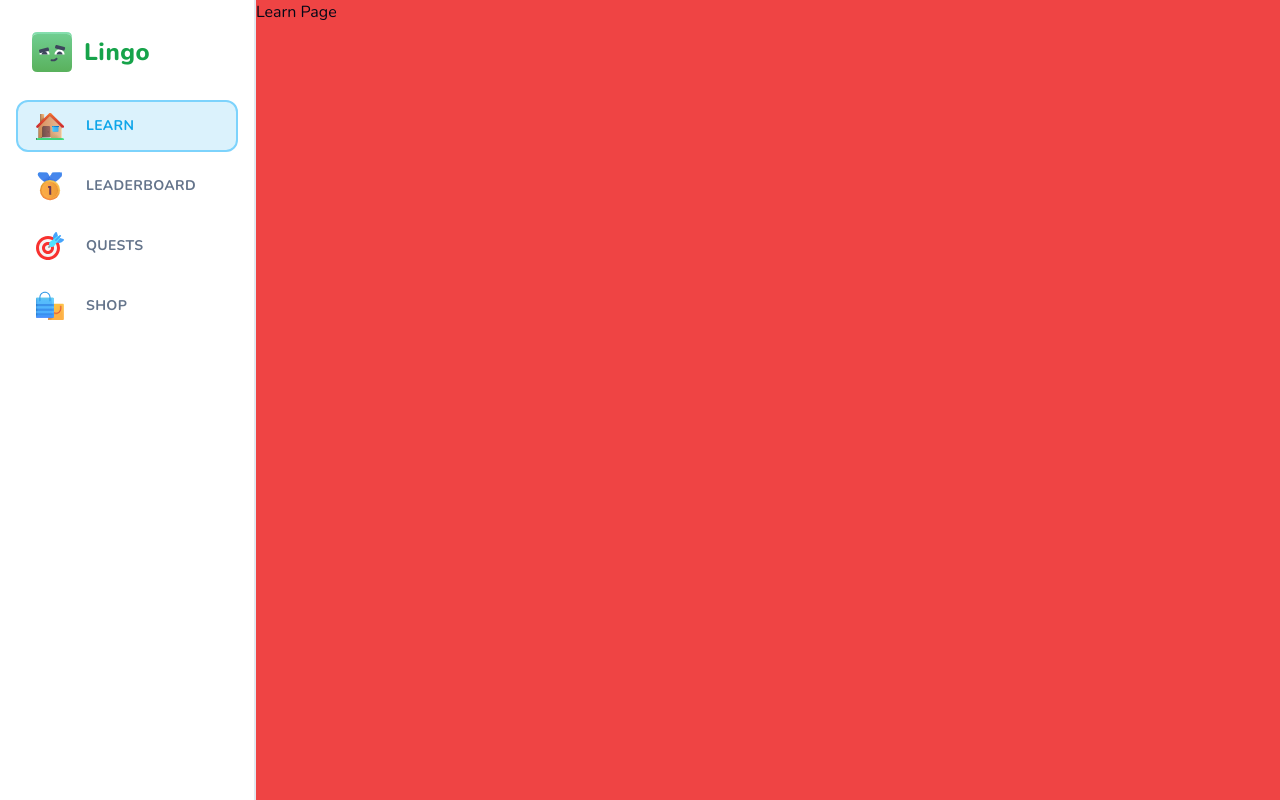
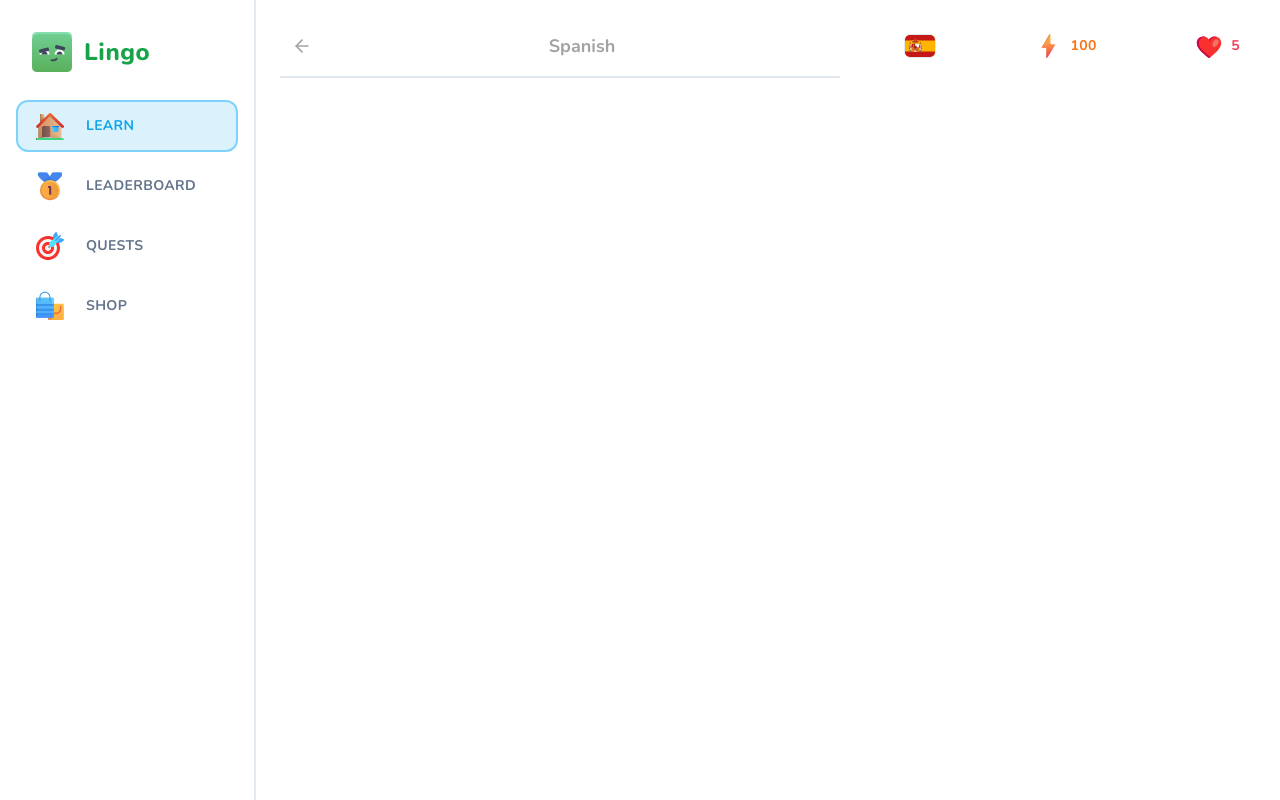
Before and after one commit to mclapd/lingo, a Next.js app: page /learn in a window 1280 px wide. Built offline with nearby package versions, Linux system fonts and the light colour scheme.

Commit message:
Learn Page Wrappers

```diff
--- a/app/(main)/layout.tsx
+++ b/app/(main)/layout.tsx
@@ -11,7 +11,7 @@
       <MobileHeader />
       <Sidebar className="hidden lg:flex" />
       <main className="lg:pl-[256px] h-full pt-[50px] lg:pt-0">
-        <div className="bg-red-500 h-full">{children}</div>
+        <div className="max-w-[1056px] mx-auto pt-6 h-full">{children}</div>
       </main>
     </>
   );
--- /dev/null
+++ b/app/(main)/learn/header.tsx
@@ -0,0 +1,22 @@
+import Link from "next/link";
+import { ArrowLeft } from "lucide-react";
+
+import { Button } from "@/components/ui/button";
+
+type Props = {
+  title: string;
+};
+
+export const Header = ({ title }: Props) => {
+  return (
+    <div className="sticky top-0 bg-white pb-3 lg:pt-[28px] lg:mt-[-28px] flex items-center justify-between border-b-2 mb-5 text-neutral-400 lg:z-50">
+      <Link href="/courses">
+        <Button variant="ghost" size="sm">
+          <ArrowLeft className="h-5 w-5 stroke-2 text-neutral-400" />
+        </Button>
+      </Link>
+      <h1 className="font-bold text-lg">{title}</h1>
+      <div />
+    </div>
+  );
+};
--- a/app/(main)/learn/page.tsx
+++ b/app/(main)/learn/page.tsx
@@ -1,5 +1,24 @@
+import { FeedWrapper } from "@/components/feed-wrapper";
+import { Header } from "./header";
+import { StickyWrapper } from "@/components/sticky-wrapper";
+import { UserProgress } from "@/components/user-progress";
+
 const LearnPage = () => {
-  return <div>Learn Page</div>;
+  return (
+    <div className="flex flex-row-reverse gap-[48px] px-6">
+      <StickyWrapper>
+        <UserProgress
+          activeCourse={{ title: "Spanish", imageSrc: "/es.svg" }}
+          hearts={5}
+          points={100}
+          hasActiveSubscription={false}
+        />
+      </StickyWrapper>
+      <FeedWrapper>
+        <Header title="Spanish" />
+      </FeedWrapper>
+    </div>
+  );
 };
 
 export default LearnPage;
--- a/app/(marketing)/footer.tsx
+++ b/app/(marketing)/footer.tsx
@@ -1,14 +1,13 @@
 import { Button } from "@/components/ui/button";
 import Image from "next/image";
 
-// @flow
 export const Footer = () => {
   return (
     <footer className="hidden lg:block h-20 w-full border-t-2 border-slate-200 p-2">
       <div className="max-w-screen-lg mx-auto flex items-center justify-evenly h-full">
         <Button size="lg" variant="ghost" className="w-full">
           <Image
-            src="hr.svg"
+            src="/hr.svg"
             alt="Croatian"
             height={32}
             width={40}
@@ -18,7 +17,7 @@
         </Button>
         <Button size="lg" variant="ghost" className="w-full">
           <Image
-            src="es.svg"
+            src="/es.svg"
             alt="Spanish"
             height={32}
             width={40}
@@ -28,7 +27,7 @@
         </Button>
         <Button size="lg" variant="ghost" className="w-full">
           <Image
-            src="fr.svg"
+            src="/fr.svg"
             alt="French"
             height={32}
             width={40}
@@ -38,7 +37,7 @@
         </Button>
         <Button size="lg" variant="ghost" className="w-full">
           <Image
-            src="it.svg"
+            src="/it.svg"
             alt="Italian"
             height={32}
             width={40}
@@ -48,7 +47,7 @@
         </Button>
         <Button size="lg" variant="ghost" className="w-full">
           <Image
-            src="jp.svg"
+            src="/jp.svg"
             alt="Japanese"
             height={32}
             width={40}
--- /dev/null
+++ b/components/feed-wrapper.tsx
@@ -0,0 +1,7 @@
+type Props = {
+  children: React.ReactNode;
+};
+
+export const FeedWrapper = ({ children }: Props) => {
+  return <div className="flex-1 relative top-0 pb-10">{children}</div>;
+};
--- a/components/mobile-sidebar.tsx
+++ b/components/mobile-sidebar.tsx
@@ -1,6 +1,6 @@
 import { Sheet, SheetContent, SheetTrigger } from "@/components/ui/sheet";
 import { Menu } from "lucide-react";
-import { Sidebar } from "./sidebar";
+import { Sidebar } from "@/components/sidebar";
 
 export const MobileSidebar = () => {
   return (
--- /dev/null
+++ b/components/sticky-wrapper.tsx
@@ -0,0 +1,12 @@
+type Props = {
+  children: React.ReactNode;
+};
+export const StickyWrapper = ({ children }: Props) => {
+  return (
+    <div className="hidden lg:block w-[368px] sticky self-end bottom-6">
+      <div className="min-h-[calc(100vh-48px)] sticky top-6 flex flex-col gap-y-4">
+        {children}
+      </div>
+    </div>
+  );
+};
--- /dev/null
+++ b/components/user-progress.tsx
@@ -0,0 +1,61 @@
+import Link from "next/link";
+import { Button } from "@/components/ui/button";
+import Image from "next/image";
+import { InfinityIcon } from "lucide-react";
+
+type Props = {
+  activeCourse: { title: string; imageSrc: string };
+  hearts: number;
+  points: number;
+  hasActiveSubscription: boolean;
+};
+export const UserProgress = ({
+  activeCourse,
+  hearts,
+  points,
+  hasActiveSubscription,
+}: Props) => {
+  return (
+    <div className="flex items-center justify-between gap-x-2 w-full">
+      <Link href="/courses">
+        <Button variant="ghost">
+          <Image
+            src={activeCourse.imageSrc}
+            alt={activeCourse.title}
+            className="rounded-md border"
+            height={32}
+            width={32}
+          />
+        </Button>
+      </Link>
+      <Link href="/shop">
+        <Button variant="ghost" className="text-orange-500">
+          <Image
+            src="/points.svg"
+            height={28}
+            width={28}
+            alt="Points"
+            className="mr-2"
+          />
+          {points}
+        </Button>
+      </Link>
+      <Link href="/shop">
+        <Button variant="ghost" className="text-rose-500">
+          <Image
+            src="/heart.svg"
+            height={28}
+            width={28}
+            alt="Heart"
+            className="mr-2"
+          />
+          {hasActiveSubscription ? (
+            <InfinityIcon className="h-4 w-4 stroke-[3]" />
+          ) : (
+            hearts
+          )}
+        </Button>
+      </Link>
+    </div>
+  );
+};
```
